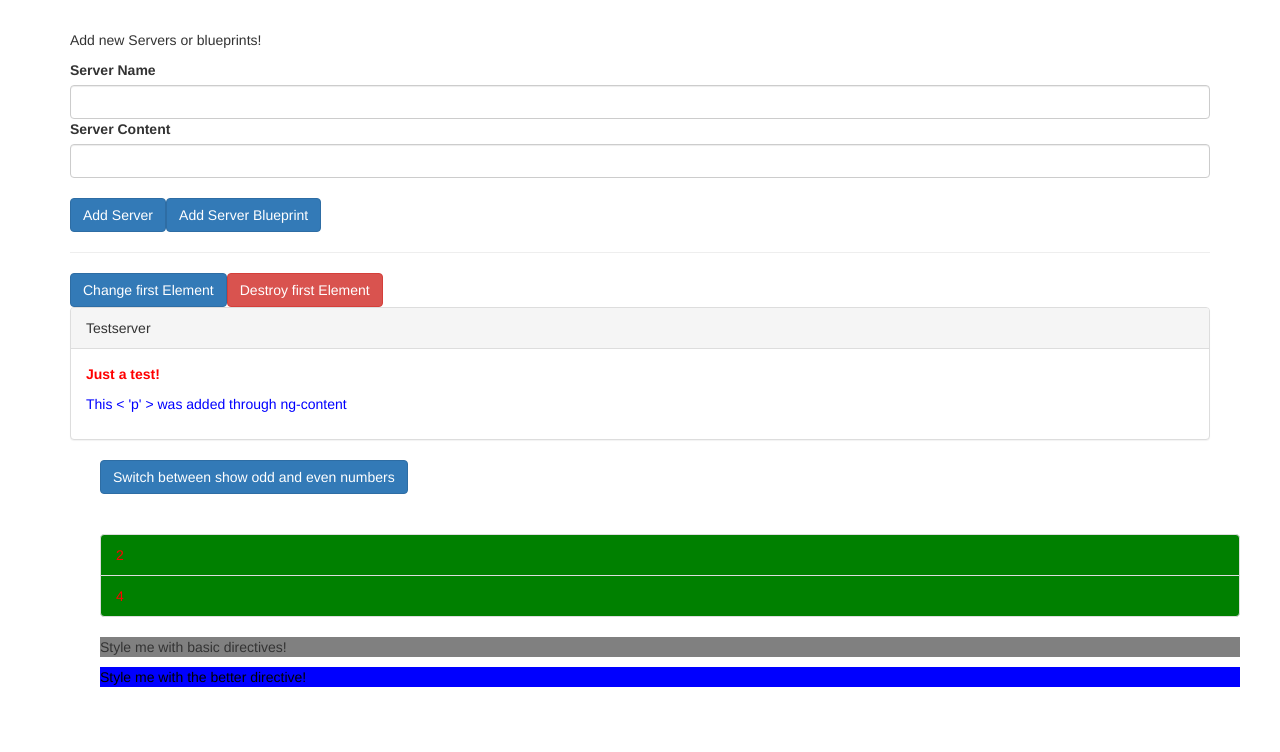
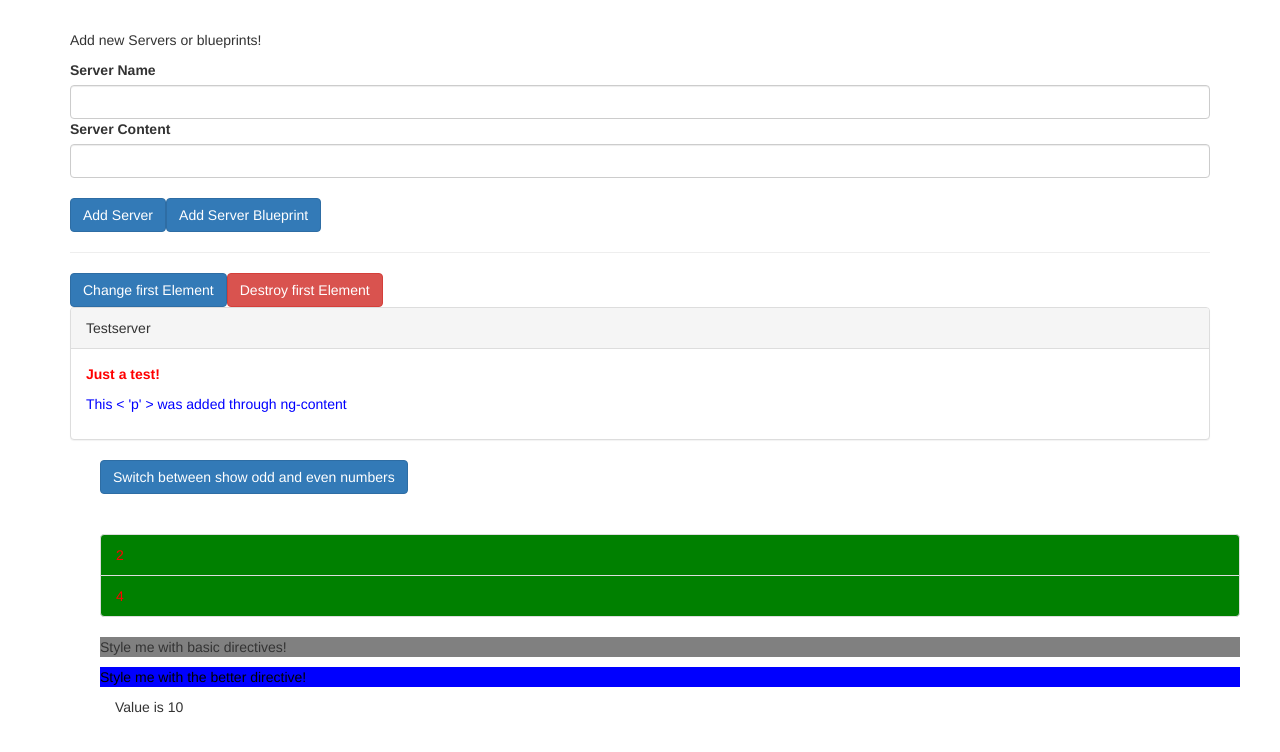
Before and after one commit to Gadoxplayer/AnuglarPractice-Lessons, an Angular app: page / in a window 1280 px wide. Shown: the top 752 px of the page. Built offline with nearby package versions, Linux system fonts and the light colour scheme.

Commit message:
practicing ngSwitch and case

```diff
--- a/src/app/numbers-manager/numbers-manager.component.html
+++ b/src/app/numbers-manager/numbers-manager.component.html
@@ -44,6 +44,13 @@
             <p appBasicHighLight >Style me with basic directives!</p>
             <p appBetterHighlight [defaultColor]="'yellow'" [highLightColor]="'white'">Style me with the better directive!</p>
 
+            <div class="col-xs-12" [ngSwitch]="value">
+                <p *ngSwitchCase="5">Value is 5</p>
+                <p *ngSwitchCase="10">Value is 10</p>
+                <p *ngSwitchCase="100">Value is 100</p>
+                <p *ngSwitchCaseDefault>Value is Default</p>
+
+            </div>
 
         </div>
     </div>
--- a/src/app/numbers-manager/numbers-manager.component.ts
+++ b/src/app/numbers-manager/numbers-manager.component.ts
@@ -11,6 +11,7 @@ export class NumbersManagerComponent implements OnInit {
   oddNumbers = [1,3,5];
   evenNumbers = [2,4];
   onlyOdd: boolean = false;
+  value: number = 10;
 
   constructor() { }
 
```
